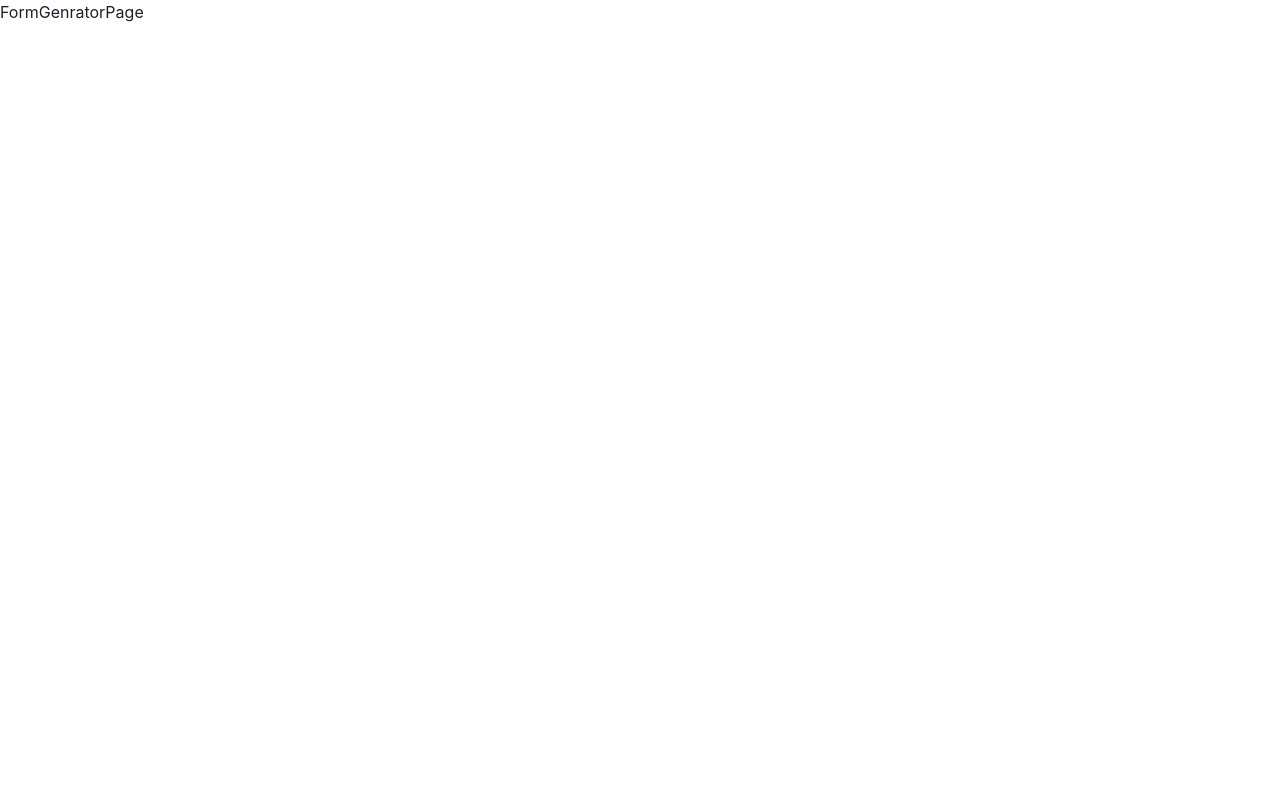
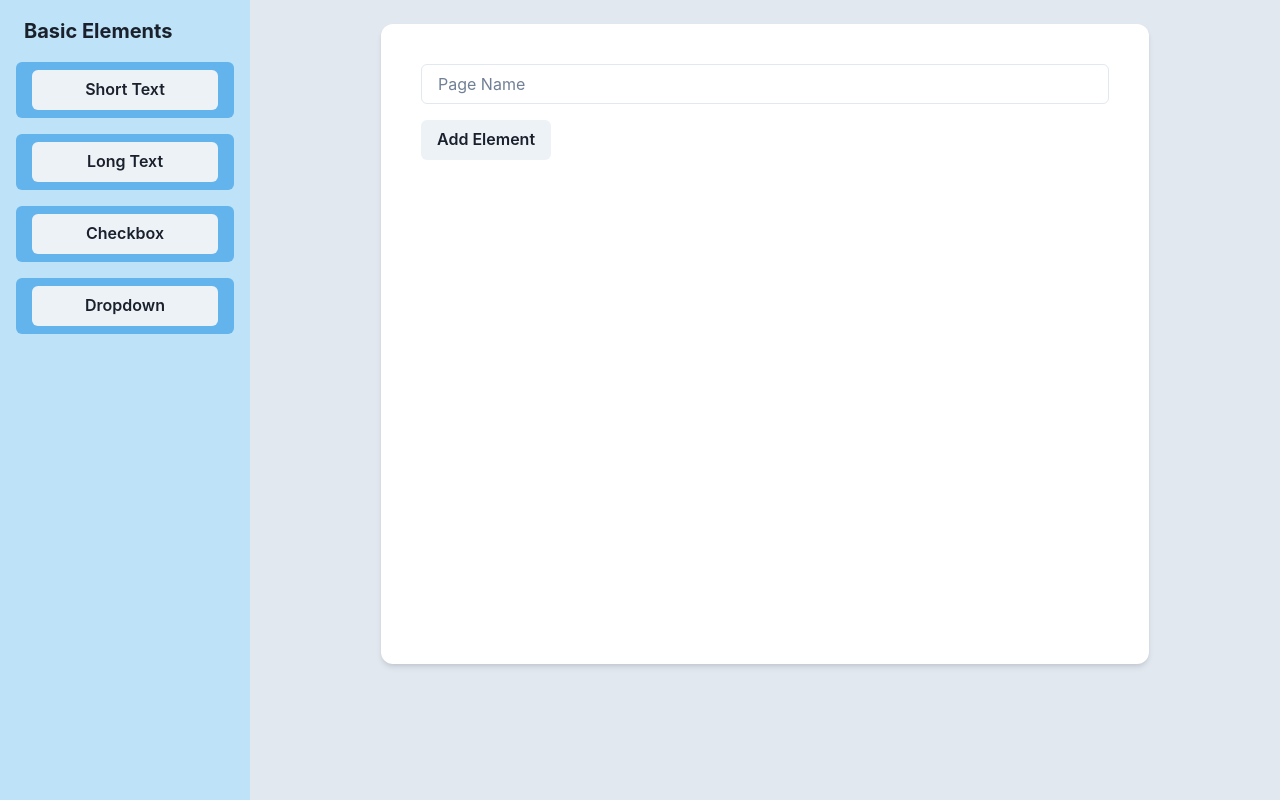
Before and after one commit to cherryDevloper/form-generator, a React (Create React App) app: page /form-generator in a window 1280 px wide. Built offline with nearby package versions, Linux system fonts and the light colour scheme; the HTML template or start-up script is replaced by a standard one.

Commit message:
feat:addig basic elements sidebar and worked on form generator

```diff
--- /dev/null
+++ b/src/components/FormBuilder/index.tsx
@@ -0,0 +1,110 @@
+import React, { useState } from 'react';
+import {
+  Box,
+  Button,
+  Flex,
+  FormControl,
+  FormLabel,
+  Input,
+} from '@chakra-ui/react';
+import { ElementType } from '../../enums';
+
+interface Element {
+  type: ElementType;
+  name: string;
+  choices?: string[];
+  requiredIf?: string;
+  visibleIf?: string;
+  editableIf?: string;
+}
+interface Page {
+  name: string;
+  elements: Element[];
+}
+const FormBuilder: React.FC = () => {
+  const [pages, setPages] = useState<Page[]>([{ name: '', elements: [] }]);
+
+  const addElement = (pageIndex: number, element: any) => {
+    const updatedPages = [...pages];
+    updatedPages[pageIndex].elements.push(element);
+    setPages(updatedPages);
+  };
+
+  const removeElement = (pageIndex: number, elementIndex: number) => {
+    const updatedPages = [...pages];
+    updatedPages[pageIndex].elements.splice(elementIndex, 1);
+    setPages(updatedPages);
+  };
+
+  return (
+    <Flex
+      direction={'column'}
+      bg={'white'}
+      h={'80vh'}
+      p={'10'}
+      rounded={'xl'}
+      shadow={'md'}
+      w={'container.md'}
+    >
+      {pages.map((page, pageIndex) => (
+        <Box
+          key={pageIndex}
+          marginBottom="2rem"
+        >
+          <Flex marginBottom="1rem">
+            <Input
+              placeholder="Page Name"
+              value={page.name}
+              onChange={(e) => {
+                const updatedPages = [...pages];
+                updatedPages[pageIndex].name = e.target.value;
+                setPages(updatedPages);
+              }}
+            />
+          </Flex>
+          {page.elements.map((element: any, elementIndex: number) => (
+            <Box
+              key={elementIndex}
+              marginBottom="1rem"
+            >
+              <Flex>
+                <FormControl>
+                  <FormLabel>Element Name</FormLabel>
+                  <Input
+                    placeholder="Element Name"
+                    value={element.name}
+                    onChange={(e) => {
+                      const updatedPages = [...pages];
+                      updatedPages[pageIndex].elements[elementIndex].name =
+                        e.target.value;
+                      setPages(updatedPages);
+                    }}
+                  />
+                </FormControl>
+
+                <Button
+                  marginLeft="1rem"
+                  onClick={() => removeElement(pageIndex, elementIndex)}
+                >
+                  Remove Element
+                </Button>
+              </Flex>
+            </Box>
+          ))}
+
+          <Button
+            onClick={() =>
+              addElement(pageIndex, { name: '', type: ElementType.Text })
+            }
+          >
+            Add Element
+          </Button>
+        </Box>
+      ))}
+
+      {/* <pre>{JSON.stringify(pages, null, 2)}</pre> */}
+    </Flex>
+  );
+};
+
+export default FormBuilder;
--- /dev/null
+++ b/src/enums.ts
@@ -0,0 +1,6 @@
+export enum ElementType {
+  Text = 'text',
+  Checkbox = 'checkbox',
+  Select = 'select',
+  Radio = 'radio',
+}
--- a/src/pages/FormGenratorPage.tsx
+++ b/src/pages/FormGenratorPage.tsx
@@ -1,7 +1,79 @@
 import React from 'react';
+import FormBuilder from '../components/FormBuilder';
+import { Flex, Text, VStack, Button, Box } from '@chakra-ui/react';
+const FormGenratorPage = () => {
+  const basicElements = [
+    {
+      id: 'input',
+      label: ' Short Text',
+    },
+    {
+      id: 'textArea',
+      label: 'Long Text',
+    },
+    {
+      id: 'checkbox',
+      label: 'Checkbox',
+    },
+    {
+      id: 'select',
+      label: 'Dropdown',
+    },
+  ];
+  return (
+    <Flex minHeight="100vh">
+      <Flex
+        flex="1"
+        justifyContent="start"
+      >
+        <Box
+          w="250px"
+          bg="blue.100"
+          p={4}
+        >
+          <Flex
+            alignItems="center"
+            mb={4}
+          >
+            <Text
+              fontSize="xl"
+              fontWeight="bold"
+              ml={2}
+            >
+              Basic Elements
+            </Text>
+          </Flex>
 
-const FormGenratorPage = () => {
-  return <div>FormGenratorPage</div>;
+          <VStack
+            spacing={4}
+            align="stretch"
+          >
+            {basicElements.map((element) => (
+              <Box
+                key={element.id}
+                py={2}
+                px={4}
+                bg="blue.300"
+                rounded="md"
+              >
+                <Button w={'100%'}>{element.label}</Button>
+              </Box>
+            ))}
+          </VStack>
+        </Box>
+      </Flex>
+      <Flex
+        flexDirection="column"
+        w={'100%'}
+        bg={'gray.200'}
+        justifyItems={'center'}
+        alignItems={'center'}
+        p={'6'}
+      >
+        <FormBuilder />
+      </Flex>
+    </Flex>
+  );
 };
 
 export default FormGenratorPage;
```
